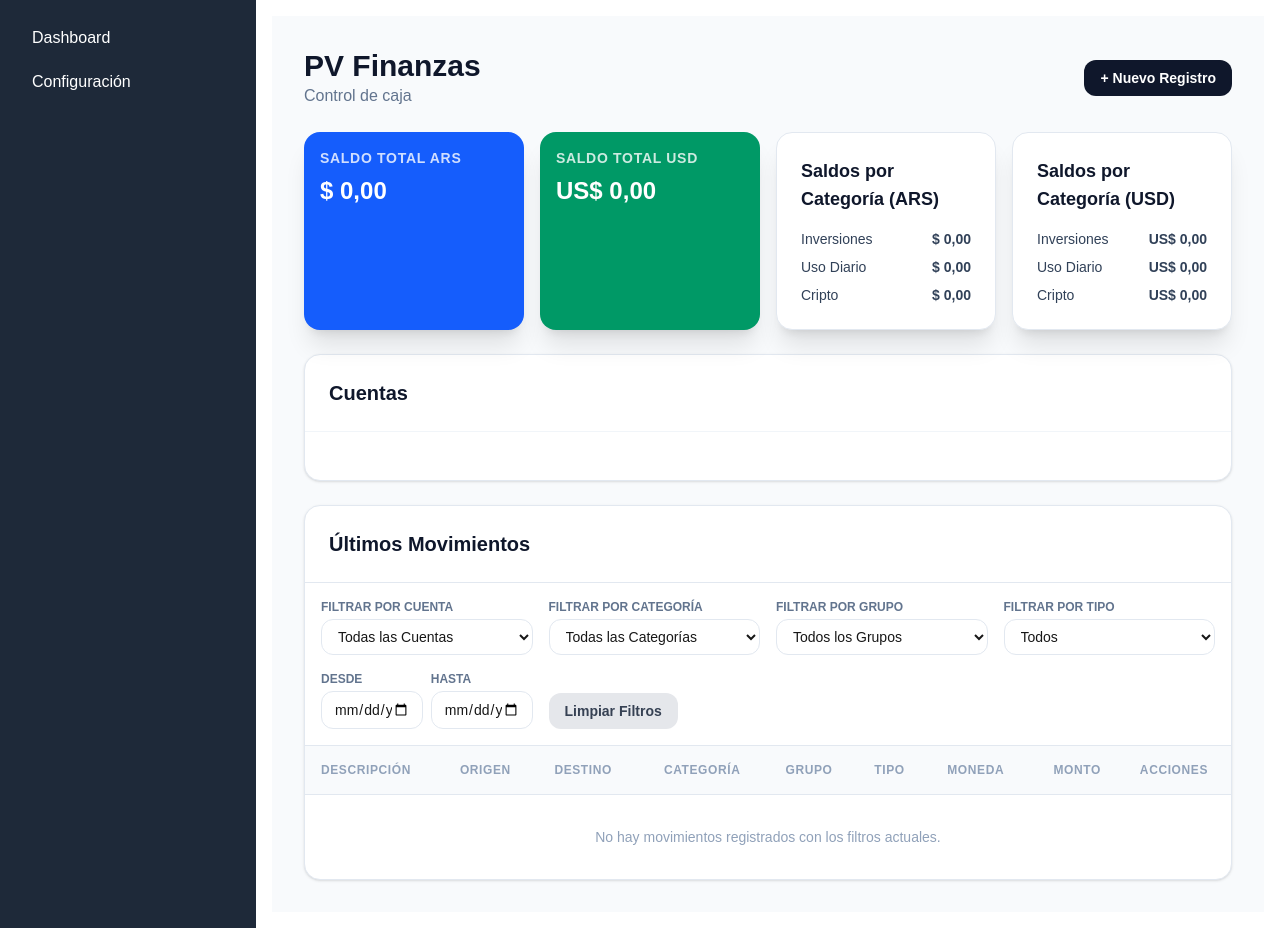
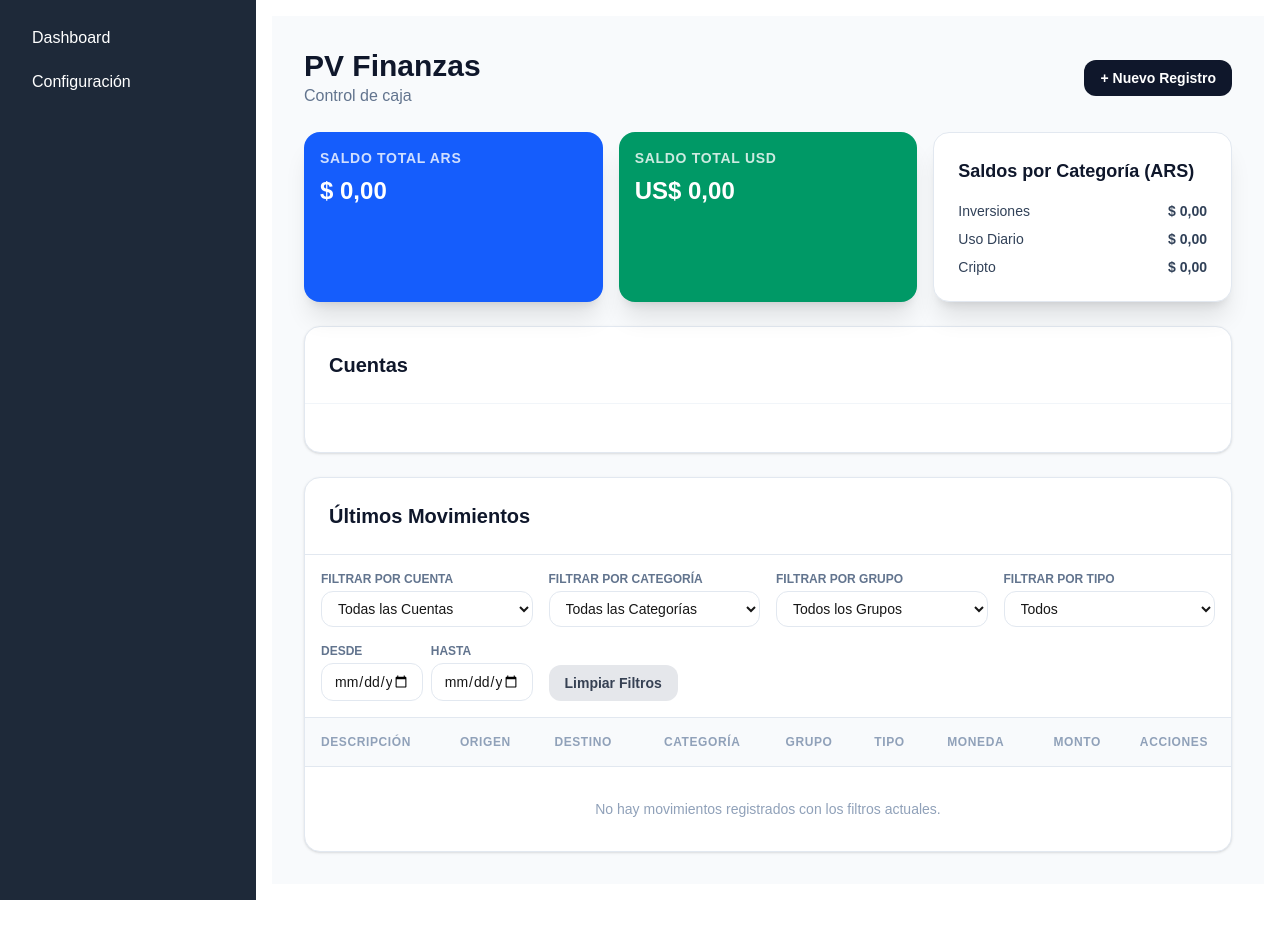
Before and after one commit to matiasapezteguia-dot/finanzas_simple, a Next.js app: page / in a window 1280 px wide. After the commit the page ends 900 px from the top, so only its background shows below. Built offline with nearby package versions, Linux system fonts and the light colour scheme.

Commit message:
feat: quitar categorias en USD

```diff
--- a/src/components/AccountDetailModal.tsx
+++ b/src/components/AccountDetailModal.tsx
@@ -1,6 +1,6 @@
 "use client";
 
-import React, { useState, useEffect } from "react";
+import React, { useState, useEffect, useMemo } from "react";
 import { useFinanzasStore, Movement, Account } from "@/lib/store";
 
 interface AccountDetailModalProps {
@@ -9,7 +9,7 @@ interface AccountDetailModalProps {
 }
 
 const AccountDetailModal: React.FC<AccountDetailModalProps> = ({ accountId, onClose }) => {
-  const { accounts, movements, getAccountBalance } = useFinanzasStore();
+  const { accounts, movements, getAccountBalance, getBalancesByGroup } = useFinanzasStore();
   const [account, setAccount] = useState<Account | undefined>(undefined);
   const [filteredMovements, setFilteredMovements] = useState<Movement[]>([]);
   const [startDate, setStartDate] = useState("");
@@ -68,6 +68,12 @@ const AccountDetailModal: React.FC<AccountDetailModalProps> = ({ accountId, onCl
     setFilteredBalance(netBalance);
   };
 
+  const totalGroupBalance = useMemo(() => {
+    if (!account) return { ARS: 0, USD: 0 };
+    const balances = getBalancesByGroup(account.currency);
+    return { [account.currency]: balances[account.groupId] || 0 };
+  }, [account, getBalancesByGroup]);
+
   if (!accountId || !account) {
     return null;
   }
@@ -93,6 +99,13 @@ const AccountDetailModal: React.FC<AccountDetailModalProps> = ({ accountId, onCl
               <p className="text-slate-900 font-bold">
                 {account.currency === "ARS" ? "$" : "US$"}{" "}
                 {getAccountBalance(account.id).toLocaleString("es-AR", { minimumFractionDigits: 2, maximumFractionDigits: 2 })}
+              </p>
+            </div>
+            <div className="col-span-2">
+              <p className="text-xs font-bold text-slate-500 uppercase">Total Grupo {account.groupId}</p>
+              <p className="text-slate-900 font-bold">
+                {account.currency === "ARS" ? "$" : "US$"}{" "}
+                {totalGroupBalance[account.currency]?.toLocaleString("es-AR", { minimumFractionDigits: 2, maximumFractionDigits: 2 })}
               </p>
             </div>
           </div>
--- a/src/components/BalanceCards.tsx
+++ b/src/components/BalanceCards.tsx
@@ -9,7 +9,7 @@ interface BalanceCardsProps {
 
 const BalanceCards: React.FC<BalanceCardsProps> = ({ totalARS, totalUSD, getBalancesByCategory }) => {
   return (
-    <div className="grid grid-cols-1 md:grid-cols-4 gap-4">
+    <div className="grid grid-cols-1 md:grid-cols-3 gap-4">
       {/* Saldo Total ARS */}
       <div className="bg-blue-600 text-white p-4 rounded-2xl shadow-xl flex flex-col justify-between transform hover:scale-105 transition-transform duration-300 ease-in-out">
         <div>
@@ -44,21 +44,6 @@ const BalanceCards: React.FC<BalanceCardsProps> = ({ totalARS, totalUSD, getBala
           ))}
         </ul>
       </div>
-
-      {/* Saldos por Categoría (USD) */}
-      <div className="bg-white p-6 rounded-2xl shadow-xl border border-slate-200">
-        <h3 className="text-lg font-bold text-slate-900 mb-4">Saldos por Categoría (USD)</h3>
-        <ul className="space-y-2">
-          {Object.entries(getBalancesByCategory("USD")).map(([category, balance]) => (
-            <li key={category} className="flex justify-between items-center text-sm text-slate-700">
-              <span>{category}</span>
-              <span className="font-semibold">
-                US$ {balance.toLocaleString("es-AR", { minimumFractionDigits: 2, maximumFractionDigits: 2 })}
-              </span>
-            </li>
-          ))}
-        </ul>
-      </div>
     </div>
   );
 };
```
